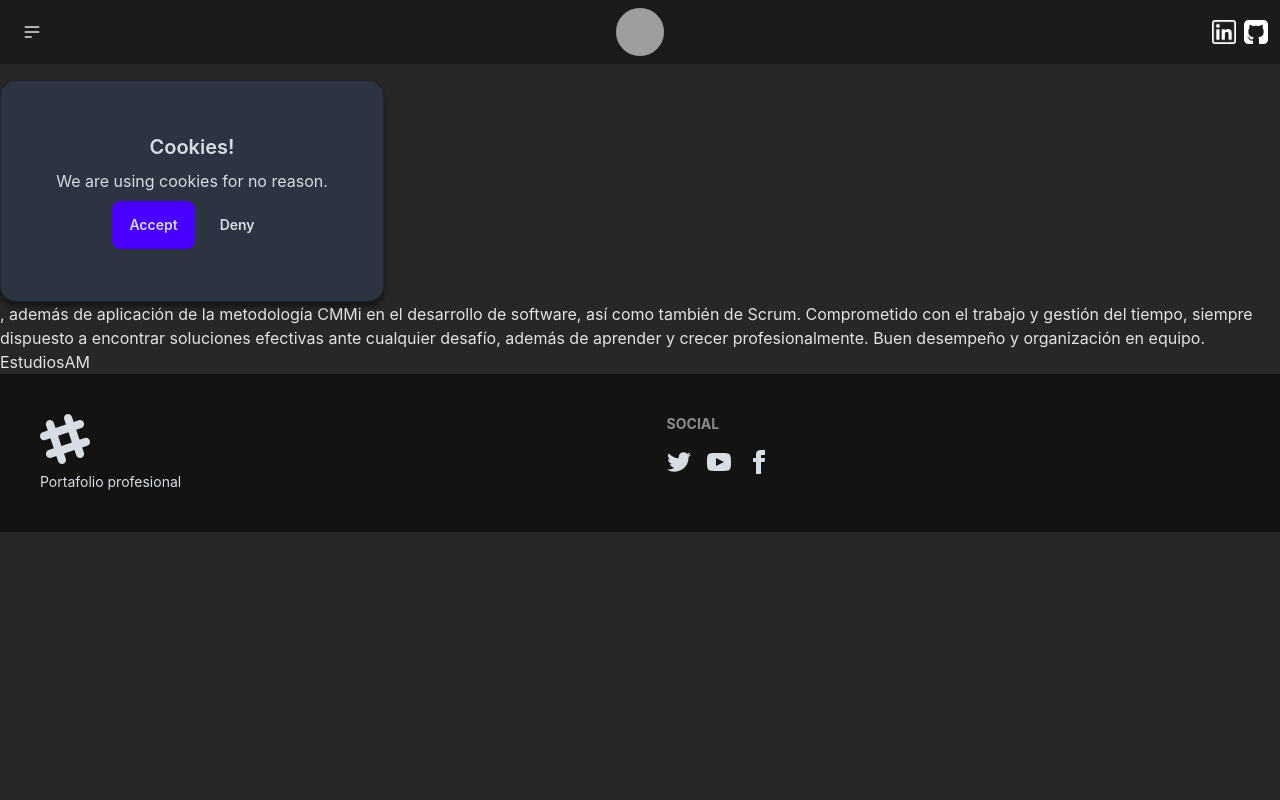
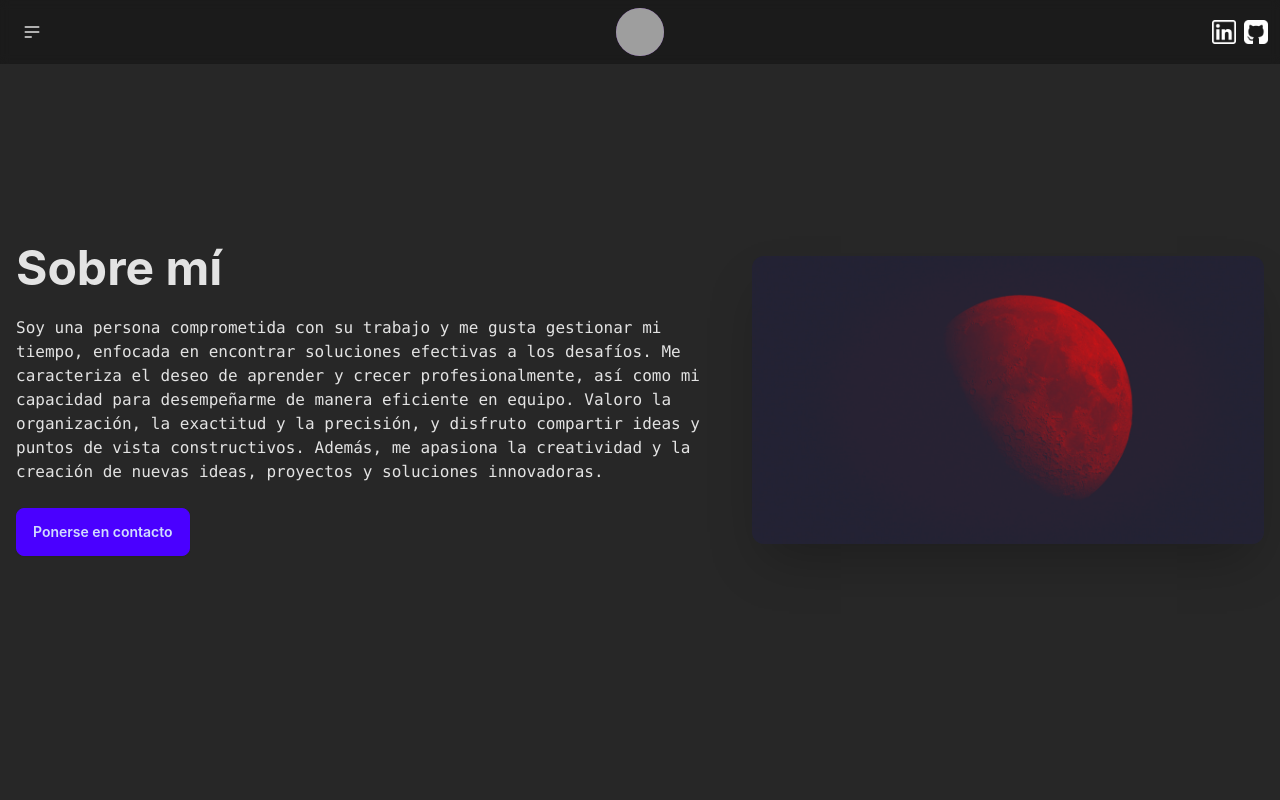
Before and after one commit to IvanVare/ivanwebp-ui, a React (Vite) app: page /AcercaDe in a window 1280 px wide. Shown: the top 800 px of the page. Built offline with nearby package versions, Linux system fonts and the light colour scheme; grey boxes are pictures that could not be loaded.

Commit message:
PaginaHomeUpdate2

```diff
--- a/index.html
+++ b/index.html
@@ -2,9 +2,13 @@
 <html lang="en">
   <head>
     <meta charset="UTF-8" />
-    <link rel="icon" type="image/svg+xml" href="/vite.svg" />
+    <link
+      rel="icon"
+      type="image/svg+xml"
+      href="https://lh3.googleusercontent.com/a/ACg8ocIxYu08rV6HE-01SjeD5i8otyVFs71VfqDqy6cAjfJWjiI5rL-g=s288-c-no"
+    />
     <meta name="viewport" content="width=device-width, initial-scale=1.0" />
-    <title>Portafolio IAVH</title>
+    <title>IvanWebP</title>
   </head>
   <body>
     <div id="root"></div>
--- a/src/components/aboutMe/DescriptionAM.jsx
+++ b/src/components/aboutMe/DescriptionAM.jsx
@@ -1,27 +1,35 @@
 import React from "react";
+import imgYo from "../../assets/images/duotone.png";
 
 export default function DescriptionAM() {
   return (
     <>
-      <div className="pt-20">
-        <div className="card bg-neutral text-neutral-content w-96">
-          <div className="card-body items-center text-center">
-            <h2 className="card-title">Cookies!</h2>
-            <p>We are using cookies for no reason.</p>
-            <div className="card-actions justify-end">
-              <button className="btn btn-primary">Accept</button>
-              <button className="btn btn-ghost">Deny</button>
+      <div>
+        <div className="min-h-screen ">
+          <div className="hero min-h-screen">
+            <div className="hero-content flex-col lg:flex-row-reverse">
+              <img src={imgYo} className="max-w-lg rounded-xl shadow-2xl" />
+              <div>
+                <span className="text-5xl font-bold">Sobre mí</span>
+                <p className="font-mono py-6">
+                  Soy una persona comprometida con su trabajo y me gusta
+                  gestionar mi tiempo, enfocada en encontrar soluciones
+                  efectivas a los desafíos. Me caracteriza el deseo de aprender
+                  y crecer profesionalmente, así como mi capacidad para
+                  desempeñarme de manera eficiente en equipo. Valoro la
+                  organización, la exactitud y la precisión, y disfruto
+                  compartir ideas y puntos de vista constructivos. Además, me
+                  apasiona la creatividad y la creación de nuevas ideas,
+                  proyectos y soluciones innovadoras.
+                </p>
+                <button className="btn btn-primary">
+                  Ponerse en contacto{" "}
+                </button>
+              </div>
             </div>
           </div>
         </div>
       </div>
-      <div>
-        , además de aplicación de la metodología CMMi en el desarrollo de
-        software, así como también de Scrum. Comprometido con el trabajo y
-        gestión del tiempo, siempre dispuesto a encontrar soluciones efectivas
-        ante cualquier desafío, además de aprender y crecer profesionalmente.
-        Buen desempeño y organización en equipo.
-      </div>
     </>
   );
 }
```
Also changed, not shown: src/assets/images/duotone.png (added).
